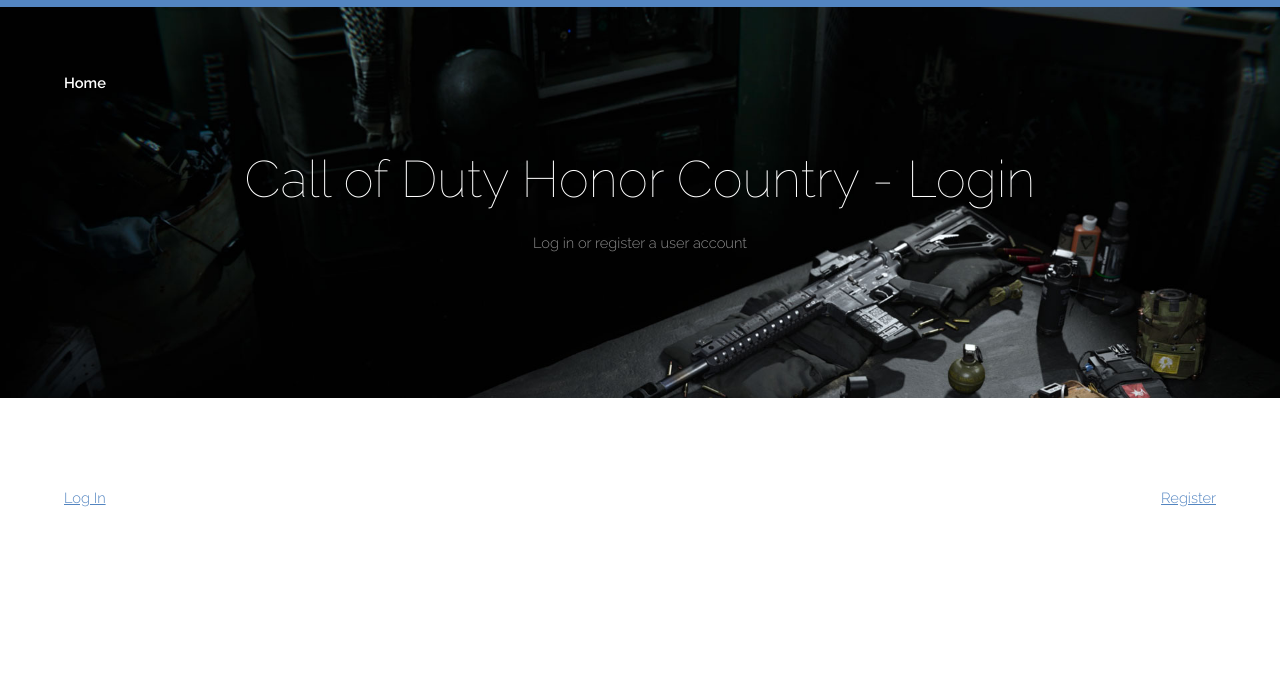
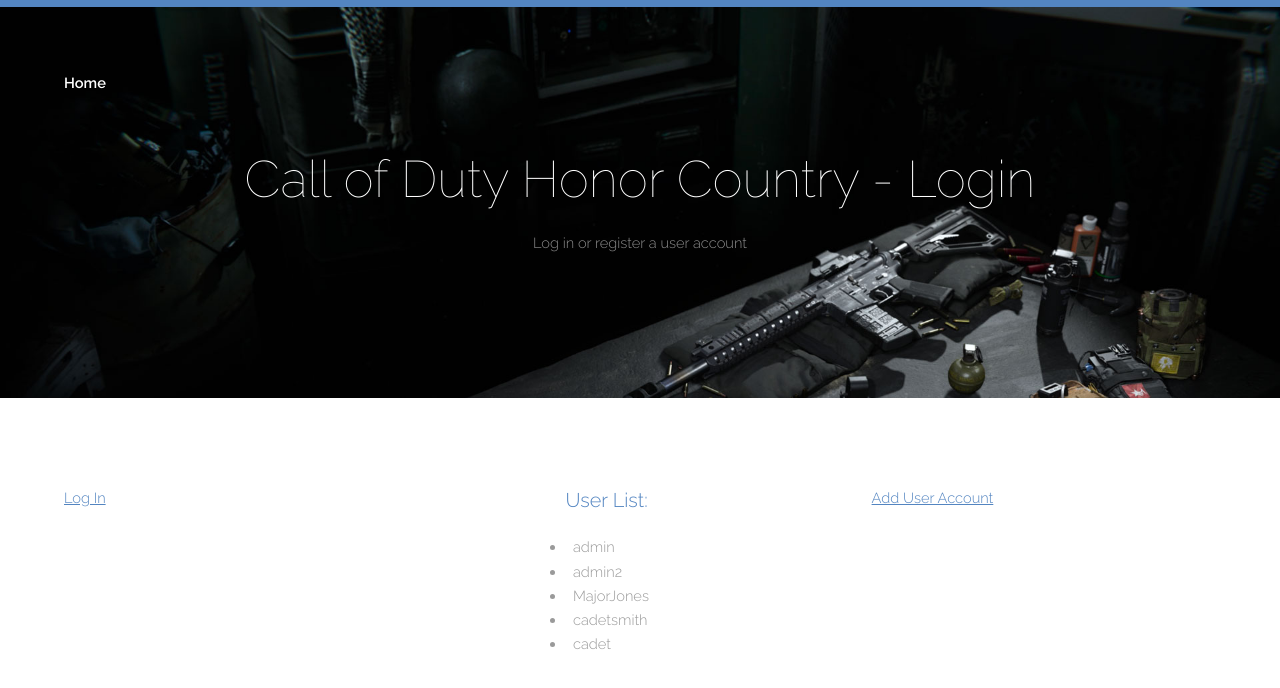
Before and after one commit to sshamilton/IT394-Hollin-Falk-Project, a Django app: page /users/ in a window 1280 px wide. Shown: the top 688 px of the page. Run offline with Django 3.2, Linux system fonts and the light colour scheme; data comes from the database, SQL or seed files in the repository.

Commit message:
more updates to the user app
user app reflects registered users on the homepage, has login and add button. form for user data field does not load in on user add

```diff
--- a/codhc/templates/codhc/base_generic.html
+++ b/codhc/templates/codhc/base_generic.html
@@ -11,7 +11,7 @@
 <script src="https://stackpath.bootstrapcdn.com/bootstrap/4.4.1/js/bootstrap.min.js" integrity="sha384-wfSDF2E50Y2D1uUdj0O3uMBJnjuUD4Ih7YwaYd1iqfktj0Uod8GCExl3Og8ifwB6" crossorigin="anonymous"></script>
     </head>
     <body>
-        <h2>Call of Duty: Honor Country</h2>
+        <h2>Call of Duty Honor Country</h2>
 
 <div class="dropdown">
   <button class="btn btn-secondary dropdown-toggle" type="button" id="dropdownMenuButton" data-toggle="dropdown" aria-haspopup="true" aria-expanded="false">
--- a/codhc/templates/codhc/detail.html
+++ b/codhc/templates/codhc/detail.html
@@ -11,7 +11,7 @@
 <script src="https://stackpath.bootstrapcdn.com/bootstrap/4.4.1/js/bootstrap.min.js" integrity="sha384-wfSDF2E50Y2D1uUdj0O3uMBJnjuUD4Ih7YwaYd1iqfktj0Uod8GCExl3Og8ifwB6" crossorigin="anonymous"></script>
     </head>
     <body>
-        <h2>Call of Duty: Honor Country</h2>
+        <h2>Call of Duty Honor Country</h2>
 
 
 <div class="dropdown">
--- a/users/forms.py
+++ b/users/forms.py
@@ -1,4 +1,5 @@
 from .models import Cadet, Company
+from django.contrib.auth.models import User
 from django import forms
 
 class CadetForm(forms.ModelForm):
--- a/users/models.py
+++ b/users/models.py
@@ -1,3 +1,6 @@
+from django.contrib import admin
+from django.contrib.auth.admin import UserAdmin as BaseUserAdmin
+from django.contrib.auth.models import User
 from django.db import models
 
 class Company(models.Model):
--- a/users/templates/users/add.html
+++ b/users/templates/users/add.html
@@ -1,15 +1,10 @@
 
 {% extends 'users/base_generic.html' %}
 {% block content %}
-{% if user.is_authenticated and perms.user.add_cadet %}
 <form action="add" method="post">
     {% csrf_token %}
     {{ form }}
     <input type="submit" value="Submit" />
 </form>
-{% else %}
-Sorry, you do not have access to add cadets
-
-{% endif %}
 
 {% endblock %}
--- a/users/templates/users/index.html
+++ b/users/templates/users/index.html
@@ -5,7 +5,22 @@
 <a href="{% url 'logout' %}">Log Out</a>
 {% else %}
 <a href="{% url 'login' %}">Log In</a>
-<a href="{% url 'login' %}">Register</a>
 {% endif %}
+<p>
 
+
+    {% if users %} <!-- check if list is full or empty -->
+    <ul>
+        <h3>User List:</h3>
+      {% for user in users %}
+          <li>{{ user }}</li>
+      {% endfor %}
+
+    </ul>
+    {% else %}
+    <p>No users in database</p>
+    {% endif %}
+
+    <a href="add">Add User Account</a>
+    </p>
 {% endblock %}
--- a/users/urls.py
+++ b/users/urls.py
@@ -7,6 +7,6 @@
     path('', views.index, name='index'),
     path('<int:cadet_id>/', views.detail, name='detail'),
     path('<int:cadet_id>/update', views.update, name='update'),
-    path('add', views.addcadet, name='addcadet'),
+    path('add', views.adduser, name='adduser'),
     path('addcompany', views.addcompany, name='addcompany'),
 ]
--- a/users/views.py
+++ b/users/views.py
@@ -10,8 +10,8 @@
 
 # Create your views here.
 def index(request):
-    cadets = Cadet.objects.all() #Grab all cadets from database
-    context = {'cadets': cadets} #fill a context with the cadet list
+    users = User.objects.all() #all django registered users
+    context = {'users': users} #fill a context with the cadet list
     template = loader.get_template('users/index.html') #Get the template we created
     return HttpResponse(template.render(context, request)) #Render the template with the context
 
@@ -36,28 +36,19 @@
     return render(request, 'users/detail.html', context)
 
 def addcadet(request):
-    if request.user.is_authenticated:
-        if request.user.has_perm('user.add_cadet'):
-            print("add perm found")
-        else:
-            print("no perm found")
-            dir(request.user)
-        if request.method == 'POST':
-            form = CadetForm(request.POST)
-            if form.is_valid():
-                #Add the cadet to the database
-                newcadet = form.save()
-                #Go back to cadet list
-                return HttpResponseRedirect('/users')
+    if request.method == 'POST':
+        form = CadetForm(request.POST)
+        if form.is_valid():
+            #Add the cadet to the database
+            newcadet = form.save()
+            #Go back to cadet list
+            return HttpResponseRedirect('/index')
         else:
             form = CadetForm()
-        return render(request, 'users/add.html', {'form': form})
-        #else:
-            #return HttpResponseRedirect('/users')
+            return render(request, 'users/add.html', {'form': form})
+    else:
+        return (HttpResponse("You are not allowed to add cadets"))
 
-    else:
-        print("user not authenticated")
-        return (HttpResponse("You are not allowed to add cadets"))
 
 def addcompany(request):
     #if user.has_perm('cadet.add_cadet'):
@@ -71,3 +62,15 @@
     else:
         form = CompanyForm()
     return render(request, 'users/addcompany.html', {'form': form})
+
+def adduser(request):
+    if request.method == 'POST':
+        form = User(request.POST)
+        if form():
+            #Add the company to the database
+            newuser = user.save()
+            #Go back to cadet list
+            return HttpResponseRedirect('/index')
+    else:
+        form = User()
+    return render(request, 'users/add.html', {'form': form})
```
